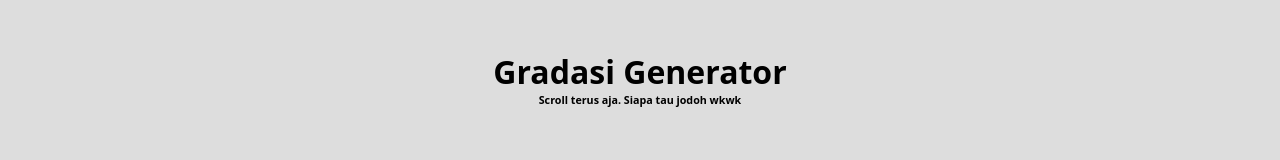
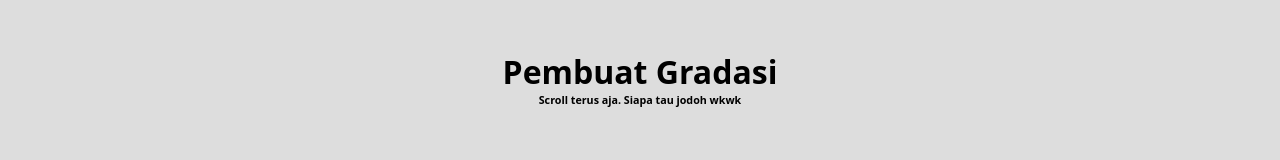
Before and after one commit to rickthor7/Infinity-Gradien-Generator, a plain HTML site: page index.html in a window 1280 px wide. Shown: the top 160 px of the page. Drawn offline with Linux system fonts and the light colour scheme.

Commit message:
Update index.html

```diff
--- a/index.html
+++ b/index.html
@@ -2,14 +2,16 @@
 <html lang="en" >
 <head>
   <meta charset="UTF-8">
-  <title>CodePen - Infinite Random Gradients Generator</title>
+  <meta name="keywords" content="gradasi generator, online gradasi generator, infinity gradien generator">
+  <meta name="description" content="Pembuat gradasi online tak terbatas">
+  <title>Infinite Random Online Gradients Generator</title>
   <link rel="stylesheet" href="./style.css">
 
 </head>
 <body>
 <!-- partial:index.partial.html -->
 <div id="bg"></div>
-<h1>Gradasi Generator</h1>
+<h1>Pembuat Gradasi</h1>
 <h6>Scroll terus aja. Siapa tau jodoh wkwk</h6>
 <div id="holdMe"></div>
 <!-- partial -->
```
